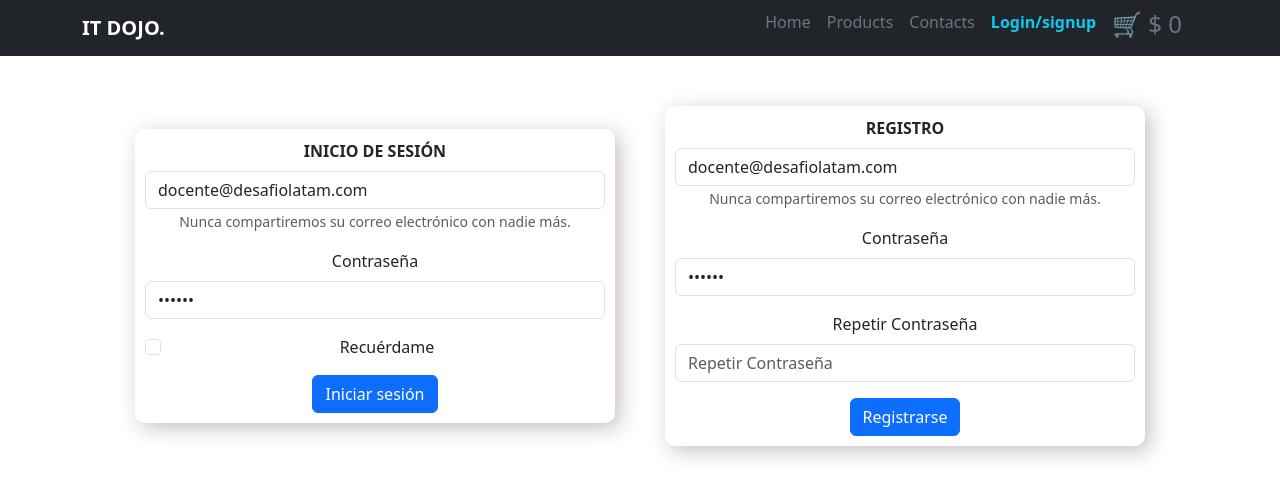
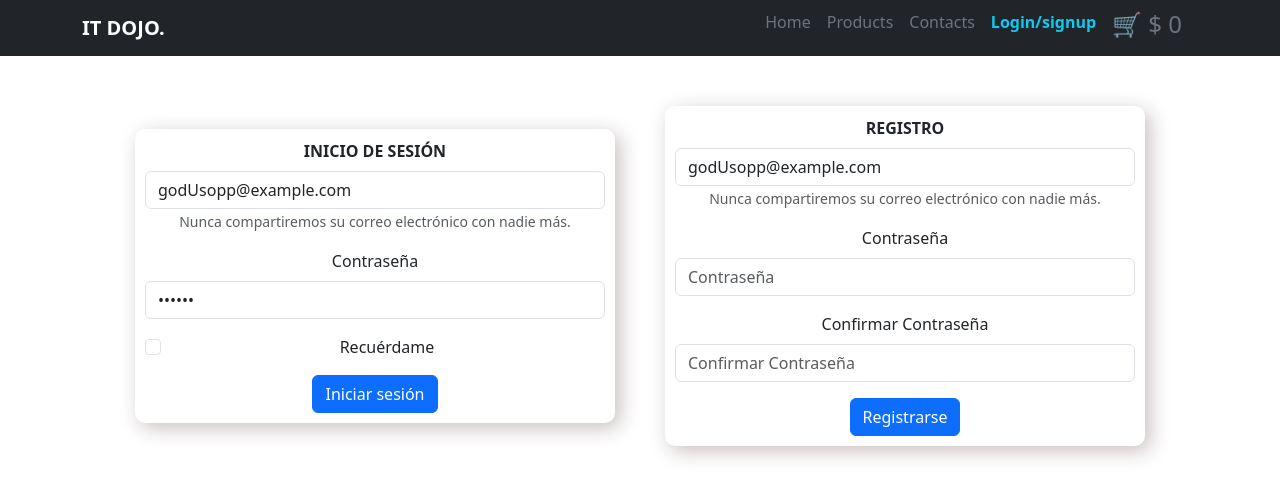
Before and after one commit to hector1489/proyecto_final, a React (Vite) app in the folder frontend/: page /Login in a window 1280 px wide. Shown: the top 498 px of the page. Built offline with nearby package versions, Linux system fonts and the light colour scheme.

Commit message:
[frontend] register

```diff
--- a/frontend/package.json
+++ b/frontend/package.json
@@ -12,6 +12,7 @@
   "dependencies": {
     "axios": "^1.6.2",
     "bootstrap": "^5.3.2",
+    "jwt-decode": "^4.0.0",
     "react": "^18.2.0",
     "react-bootstrap": "^2.9.1",
     "react-carousel": "^4.3.0",
--- a/frontend/src/App.jsx
+++ b/frontend/src/App.jsx
@@ -9,6 +9,9 @@ import Contacts from './views/Contacts'
 import Cart from './views/Cart'
 import AllProducts from './views/AllProducts'
 import LoginSignup from './views/loginSignup'
+import DashboardUser from './views/DashboardUser'
+import DashboardAdmin from './views/DashboardAdmin'
+
 
 import { URLBASE } from './config/constans'
 
@@ -110,6 +113,8 @@ function App() {
         <Routes>
           <Route path="/" element={<Home />} />
           <Route path="/Login" element={<LoginSignup />} />
+          <Route path="/DashboardUser" element={<DashboardUser />} />
+          <Route path="/DashboardAdmin" element={<DashboardAdmin />} />
           <Route path="/AllProducts" element={<AllProducts />} />
           <Route path="/Contacts" element={<Contacts />} />
           <Route path="/Cart" element={<Cart />} />
--- a/frontend/src/components/LoginComponents.jsx
+++ b/frontend/src/components/LoginComponents.jsx
@@ -7,33 +7,43 @@ import useAdmins from '../hooks/useAdmins'
 import useUsers from '../hooks/useUsers'
 import { ENDPOINT } from '../config/constans'
 
-const emailRegex = /^[A-Z0-9._%+-]+@[A-Z0-9.-]+\.[A-Z]{2,}$/i;
-const initialForm = { email: 'docente@desafiolatam.com', password: '123456' }
+const emailRegex = /^[A-Z0-9._%+-]+@[A-Z0-9.-]+\.[A-Z]{2,}$/i
+const initialForm = { email: 'godUsopp@example.com', pass: '123456' }
 
-function LoginComponents() {
+function LoginComponent() {
   const navigate = useNavigate()
   const [user, setUser] = useState(initialForm)
   const { setDeveloper } = useContext(DataContext)
   const { setAdmins } = useAdmins()
   const { setUsers } = useUsers()
 
-  const handleUser = (event) => setUser({ ...user, [event.target.name]: event.target.value })
+  const handleUserChange = (event) => setUser({ ...user, [event.target.name]: event.target.value })
 
-  const handleForm = (event) => {
-    event.preventDefault()
-
-    if (!user.email.trim() || !user.password.trim()) {
-      return window.alert('Email y contraseña son obligatorios.')
+  const validateForm = () => {
+    if (!user.email.trim() || !user.pass.trim()) {
+      alert('Por favor, complete el correo electrónico y la contraseña.')
+      return false
     }
 
     if (!emailRegex.test(user.email)) {
-      return window.alert('El formato del email no es correcto.')
+      alert('El formato del correo electrónico no es válido.');
+      return false
     }
 
-    axios.post(ENDPOINT.login, user)
-      .then(({ data }) => {
+    return true
+  }
+
+  const handleFormSubmit = async (event) => {
+    event.preventDefault();
+
+    if (!validateForm()) {
+      return;
+    }
+
+    try {
+      const { data } = await axios.post(ENDPOINT.login, user)
       window.sessionStorage.setItem('token', data.token)
-        window.alert('Usuario identificado con éxito.')
+      alert('Usuario identificado con éxito.')
       setDeveloper({})
 
       if (user.email === 'admin@example.com') {
@@ -42,17 +52,17 @@ function LoginComponents() {
         setUsers(true)
       }
 
-        navigate('/perfil')
-      })
-      .catch(({ response: { data } }) => {
-        console.error(data)
-        window.alert(`${data.message}.`)
-      })
+      console.log('Token antes de la redirección:', window.sessionStorage.getItem('token'))
+      navigate('/DashboardUser')
+    } catch (error) {
+      console.error(error.response?.data || 'Error desconocido')
+      alert('Error al iniciar sesión. Por favor, verifique sus credenciales.')
+    }
   }
 
   return (
     <div className='box-login col-md-6'>
-        <Form onSubmit={handleForm}>
+      <Form onSubmit={handleFormSubmit}>
         <Form.Group className="mb-3" controlId="formBasicEmail">
           <Form.Label className='fw-bold text-uppercase'>Inicio de sesión</Form.Label>
           <Form.Control
@@ -60,7 +70,7 @@ function LoginComponents() {
             placeholder="Ingrese su correo electrónico"
             name="email"
             value={user.email}
-              onChange={handleUser}
+            onChange={handleUserChange}
           />
           <Form.Text className="text-muted">
             Nunca compartiremos su correo electrónico con nadie más.
@@ -72,9 +82,9 @@ function LoginComponents() {
           <Form.Control
             type="password"
             placeholder="Contraseña"
-              name="password"
-              value={user.password}
-              onChange={handleUser}
+            name="pass"
+            value={user.pass}
+            onChange={handleUserChange}
           />
         </Form.Group>
         <Form.Group className="mb-3" controlId="formBasicCheckbox">
@@ -88,4 +98,4 @@ function LoginComponents() {
   )
 }
 
-export default LoginComponents
+export default LoginComponent
--- a/frontend/src/components/signupComponents.jsx
+++ b/frontend/src/components/signupComponents.jsx
@@ -1,4 +1,4 @@
-import { useEffect, useState } from 'react'
+import React, { useEffect, useState } from 'react'
 import { Form, Button } from 'react-bootstrap'
 import axios from 'axios'
 import { useNavigate } from 'react-router-dom'
@@ -6,10 +6,10 @@ import { ENDPOINT } from '../config/constans'
 
 const emailRegex = /^[A-Z0-9._%+-]+@[A-Z0-9.-]+\.[A-Z]{2,}$/i
 const initialForm = {
-  email: 'docente@desafiolatam.com',
-  password: '123456',
-  rol: 'Seleccione un rol',
-  language: 'Seleccione un Lenguage'
+  email: 'godUsopp@example.com',
+  pass: '',
+  confirmPassword: '',
+  es_admin: false,
 }
 
 const Register = () => {
@@ -18,39 +18,42 @@ const Register = () => {
 
   const handleSignupChange = (event) => {
     setSignupData({ ...signupData, [event.target.name]: event.target.value })
-  };
+  }
 
   const handleSignupSubmit = (event) => {
-    event.preventDefault()
+    event.preventDefault();
 
-    if (
-      !signupData.email.trim() ||
-      !signupData.password.trim() ||
-      signupData.rol === 'Seleccione un rol' ||
-      signupData.language === 'Seleccione un Lenguage'
-    ) {
+    if (!signupData.email.trim() || !signupData.pass.trim() || !signupData.confirmPassword.trim()) {
       return window.alert('Todos los campos son obligatorios.')
     }
 
+    if (signupData.pass !== signupData.confirmPassword) {
+      return window.alert('Las contraseñas no coinciden.')
+    }
+
     if (!emailRegex.test(signupData.email)) {
-      return window.alert('El formato del email no es correcto!')
+      return window.alert('El formato del email no es correcto.')
     }
 
     axios
-      .post(ENDPOINT.users, signupData)
-      .then(() => {
+      .post(ENDPOINT.register, signupData)
+      .then((response) => {
+        const token = response.data.token
+        window.sessionStorage.setItem('token', token)
         window.alert('Usuario registrado con éxito.')
-        navigate('/login')
+        navigate('/DashboardUser')
       })
-      .catch(({ response: { data } }) => {
-        console.error(data);
-        window.alert(`${data.message}.`)
+      .catch((error) => {
+        console.error(error);
+        window.alert('Error al registrar usuario.')
       })
+
   }
+
 
   useEffect(() => {
     if (window.sessionStorage.getItem('token')) {
-      navigate('/perfil')
+      navigate('/DashboardUser')
     }
   }, [navigate])
 
@@ -76,19 +79,19 @@ const Register = () => {
           <Form.Control
             type="password"
             placeholder="Contraseña"
-            name="password"
-            value={signupData.password}
+            name="pass"
+            value={signupData.pass}
             onChange={handleSignupChange}
           />
         </Form.Group>
 
-        <Form.Group className="mb-3" controlId="formBasicRepeatPassword">
-          <Form.Label>Repetir Contraseña</Form.Label>
+        <Form.Group className="mb-3" controlId="formBasicConfirmPassword">
+          <Form.Label>Confirmar Contraseña</Form.Label>
           <Form.Control
             type="password"
-            placeholder="Repetir Contraseña"
-            name="repeatPassword"
-            value={signupData.repeatPassword}
+            placeholder="Confirmar Contraseña"
+            name="confirmPassword"
+            value={signupData.confirmPassword}
             onChange={handleSignupChange}
           />
         </Form.Group>
--- a/frontend/src/config/constans.jsx
+++ b/frontend/src/config/constans.jsx
@@ -2,6 +2,7 @@ export const URLBASE = 'http://localhost:3000'
 
 export const ENDPOINT = {
   login: `${URLBASE}/users/login`,
+  register:`${URLBASE}/users/register`,
   users: `${URLBASE}/users`,
   inventory: `${URLBASE}/inventory/inventario`
 }
--- /dev/null
+++ b/frontend/src/views/DashboardUser.jsx
@@ -0,0 +1,45 @@
+import { useEffect, useState } from 'react'
+import { Container, Row, Col } from 'react-bootstrap'
+import { jwtDecode } from 'jwt-decode'
+
+const DashboardUser = () => {
+  const [userData, setUserData] = useState(null)
+
+  useEffect(() => {
+    const token = window.sessionStorage.getItem('token')
+    console.log('Token en DashboardUser:', token)
+
+    if (token) {
+      try {
+        const decodedToken = jwtDecode(token)
+        console.log(decodedToken)
+        setUserData(decodedToken)
+      } catch (error) {
+        console.error('Error al decodificar el token:', error)
+      }
+    } else {
+      console.error('No se encontró un token en la sesión.')
+    }
+  }, [])
+
+  return (
+    <Container>
+      <Row>
+        <Col>
+          <div className="half-page">
+            {userData ? (
+              <p>Bienvenido, {userData.email}!</p>
+            ) : (
+              <p>No se ha iniciado sesión.</p>
+            )}
+          </div>
+        </Col>
+        <Col>
+          <div className="half-page">Contenido de la segunda mitad</div>
+        </Col>
+      </Row>
+    </Container>
+  )
+}
+
+export default DashboardUser
```
Also changed, not shown: frontend/src/views/DasboardUser.jsx (deleted, +0 -8 lines), frontend/src/views/Login.jsx (deleted, +0 -9 lines), 2 other files (tests, documents, lock files or other folders). Lines whose indentation alone changed are shown as unchanged.
